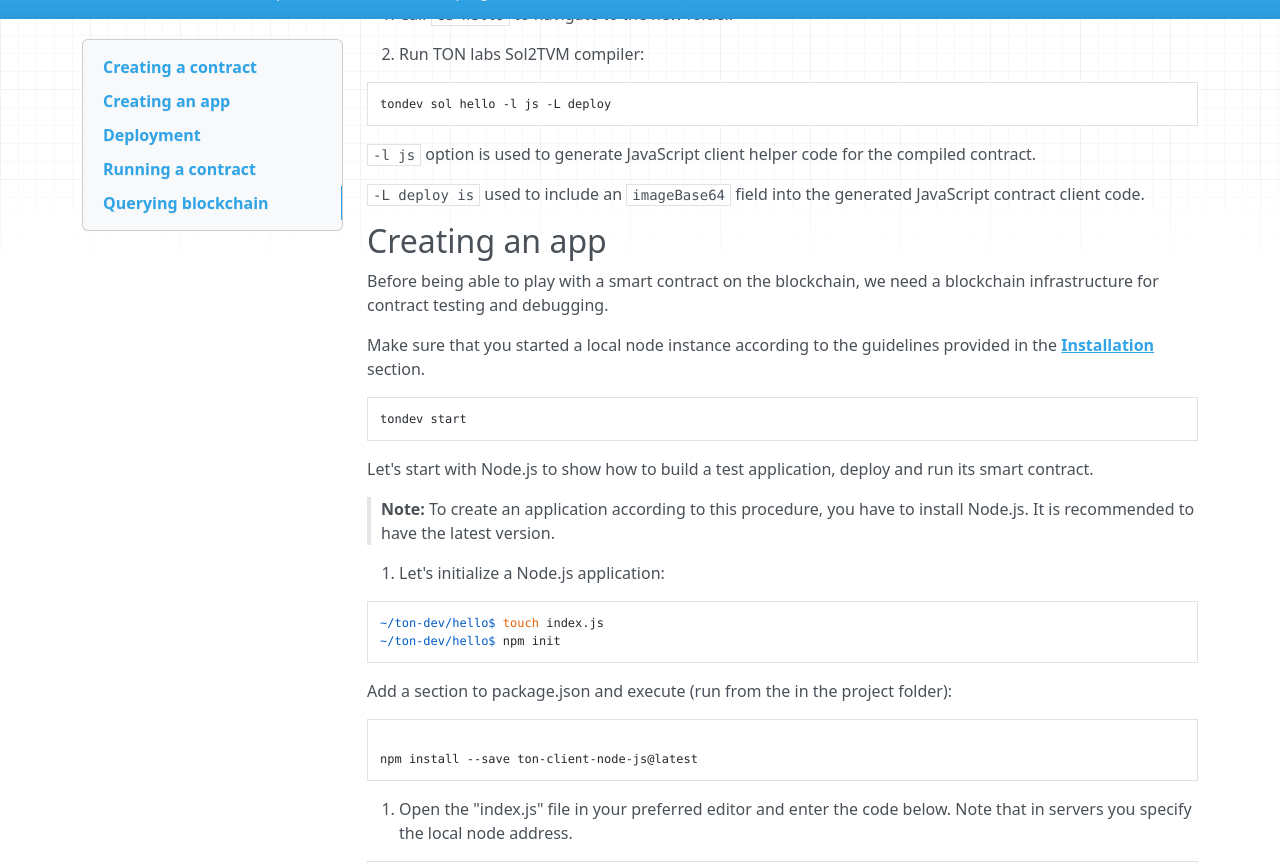
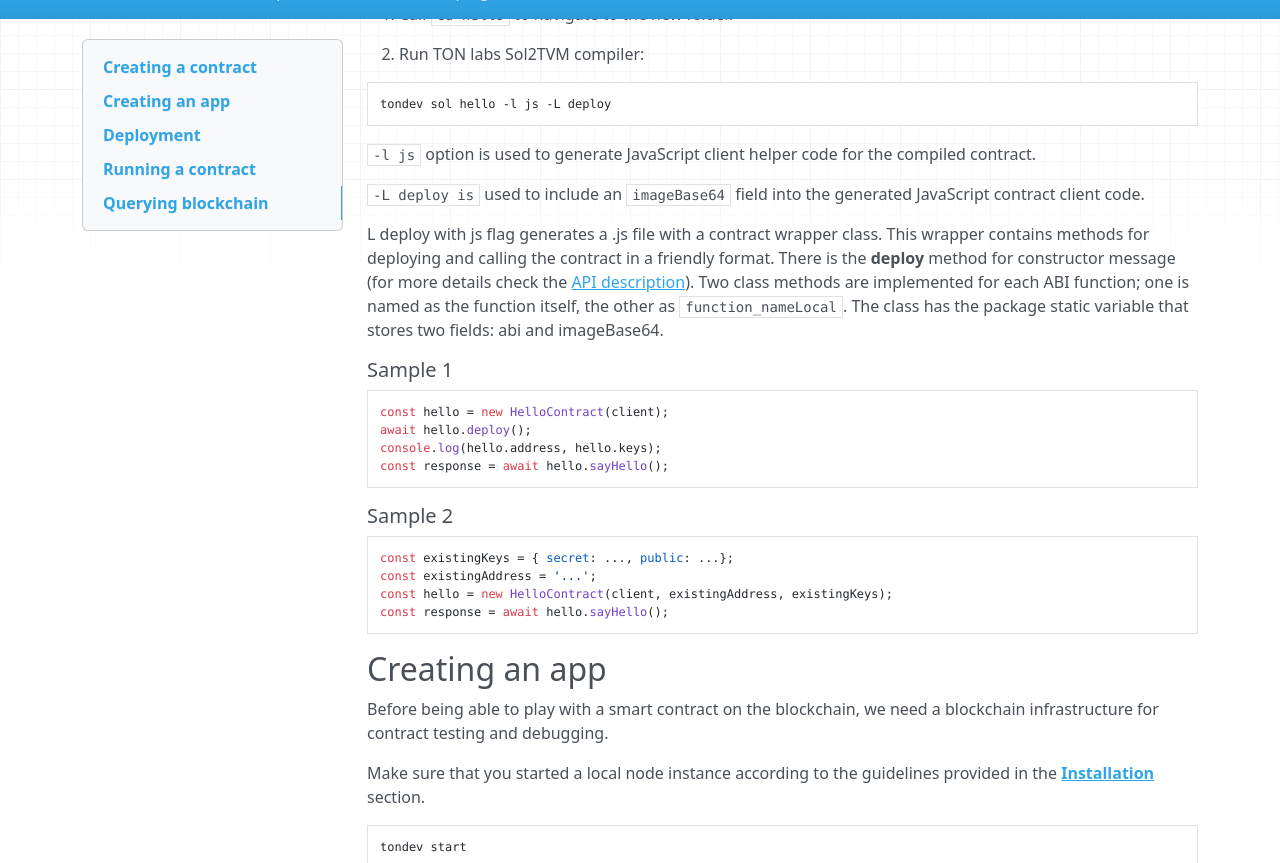
Before and after one commit to vird/public_documentation, an MkDocs documentation site: the page built from docs/SDK/Client Libraries/Using Libraries/Node.js.md, in a window 1280 px wide and 900 px high, scrolled down 1205 px, cut to the strip 37-900 px from the top of the window. Built offline with MkDocs 1.6.1, drawn with Linux system fonts in a browser that asks for light colours; nearby versions of some CDN libraries.

Commit message:
Update Node.js.md

````diff
--- a/docs/SDK/Client Libraries/Using Libraries/Node.js.md
+++ b/docs/SDK/Client Libraries/Using Libraries/Node.js.md
@@ -51,6 +51,26 @@ tondev sol hello -l js -L deploy
 `-l js` option is used to generate JavaScript client helper code for the compiled contract.
 
 `-L deploy is` used to include an `imageBase64` field into the generated JavaScript contract client code.
+
+L deploy with js flag generates a .js file with a contract wrapper class. This wrapper contains methods for deploying and calling the contract in a friendly format. There is the **deploy** method for constructor message (for more details check the [API description](SDK/SDK API/Contract Management)). Two class methods are implemented for each ABI function; one is named as the function itself, the other as `function_nameLocal`. The class has the package static variable that stores two fields: abi and imageBase64.
+
+##### Sample 1
+
+```javascript
+const hello = new HelloContract(client);
+await hello.deploy();
+console.log(hello.address, hello.keys);
+const response = await hello.sayHello();
+```
+
+##### Sample 2
+
+```javascript
+const existingKeys = { secret: ..., public: ...};
+const existingAddress = '...';
+const hello = new HelloContract(client, existingAddress, existingKeys);
+const response = await hello.sayHello();
+```
 
 ## Creating an app
 
````
